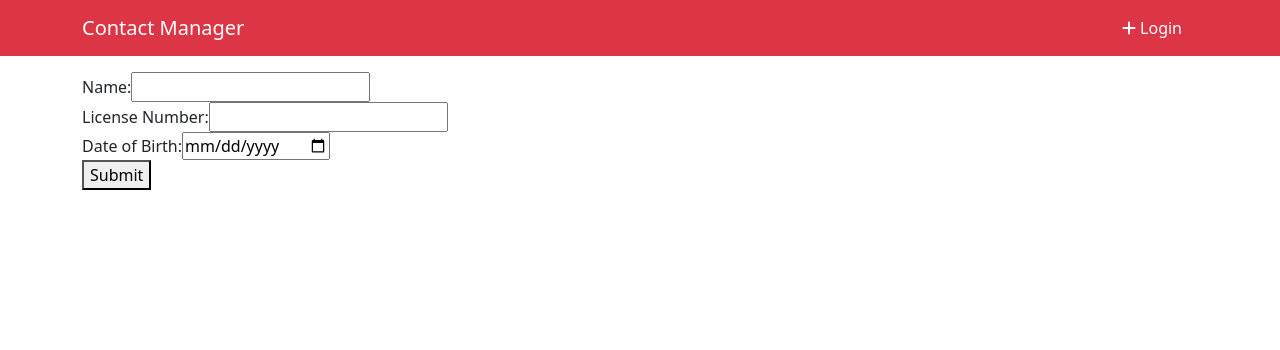
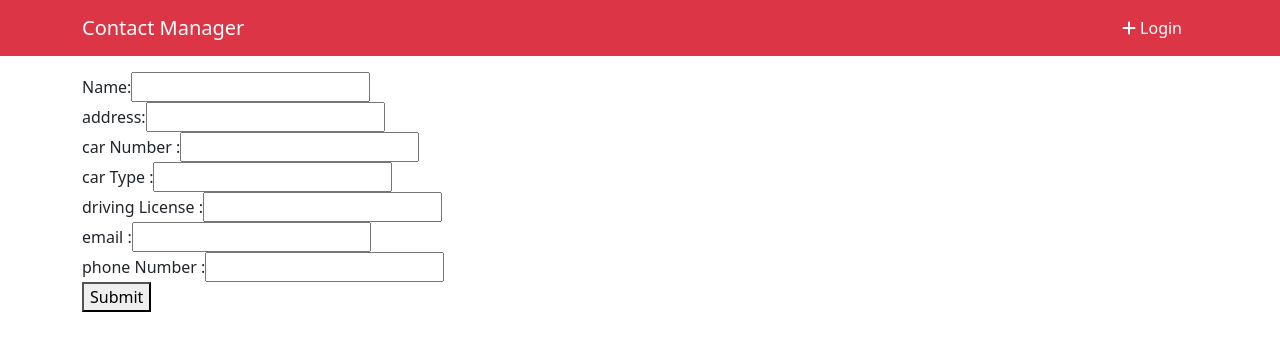
Before and after one commit to AhmedJabareen96/DeliveryAppManager, a React (Create React App) app: page /contact/add in a window 1280 px wide. Shown: the top 350 px of the page. Built offline with nearby package versions, Linux system fonts and the light colour scheme; no server answers.

Commit message:
add driver

```diff
--- a/src/components/contacts/AddContact.js
+++ b/src/components/contacts/AddContact.js
@@ -18,8 +18,19 @@ class AddContact extends Component {
         super(props);
         this.state = {
           name: '',
-          licenseNumber: '',
-          dateOfBirth: ''
+
+          address:'',
+          carNumber:'',
+          carType:'',
+          drivingLicense:'',
+          email:'',
+          phoneNumber:'',
+
+
+
+
+
+
         };
       }
 
@@ -33,17 +44,29 @@ class AddContact extends Component {
         // Perform form validation and submission logic here
         // For simplicity, we're just logging the form data
         console.log(this.state);
+        axios.post("http//localhost://5000/delivers/add")
+
+
+
+
+
 
         // Reset the form fields
         this.setState({
           name: '',
-          licenseNumber: '',
-          dateOfBirth: ''
+
+
+          address:'',
+          carNumber:'',
+          carType:'',
+          drivingLicense:'',
+          email:'',
+          phoneNumber:'',
         });
       };
 
       render() {
-        const { name, licenseNumber, dateOfBirth } = this.state;
+        const { name,address , carNumber, carType , drivingLicense , email , phoneNumber} = this.state;
 
         return (
           <form onSubmit={this.handleSubmit}>
@@ -58,28 +81,79 @@ class AddContact extends Component {
                 required
               />
             </div>
+
             <div>
-              <label htmlFor="licenseNumber">License Number:</label>
+              <label htmlFor="address">address:</label>
               <input
                 type="text"
-                id="licenseNumber"
-                name="licenseNumber"
-                value={licenseNumber}
+                id="address"
+                name="address"
+                value={address}
                 onChange={this.handleChange}
                 required
               />
             </div>
             <div>
-              <label htmlFor="dateOfBirth">Date of Birth:</label>
+              <label htmlFor="car Number">car Number :</label>
               <input
-                type="date"
-                id="dateOfBirth"
-                name="dateOfBirth"
-                value={dateOfBirth}
+                type="text"
+                id="carNumber"
+                name="carNumber"
+                value={carNumber}
                 onChange={this.handleChange}
                 required
               />
             </div>
+            <div>
+              <label htmlFor=" car Type">car Type :</label>
+              <input
+                type="text"
+                id="carType"
+                name="carType"
+                value={carType}
+                onChange={this.handleChange}
+                required
+              />
+            </div>
+            <div>
+              <label htmlFor="driving License">driving License :</label>
+              <input
+                type="text"
+                id="drivingLicense"
+                name="drivingLicense"
+                value={drivingLicense}
+                onChange={this.handleChange}
+                required
+              />
+            </div>
+            <div>
+              <label htmlFor="dateOfBirth">email :</label>
+              <input
+                type="email"
+                id="email"
+                name="email"
+                value={email}
+                onChange={this.handleChange}
+                required
+              />
+            </div>
+            <div>
+              <label htmlFor="dateOfBirth">phone Number :</label>
+              <input
+                type="text"
+                id="phoneNumber"
+                name="phoneNumber"
+                value={phoneNumber}
+                onChange={this.handleChange}
+                required
+              />
+            </div>
+
+
+
+
+
+
             <button type="submit">Submit</button>
           </form>
         );
```
